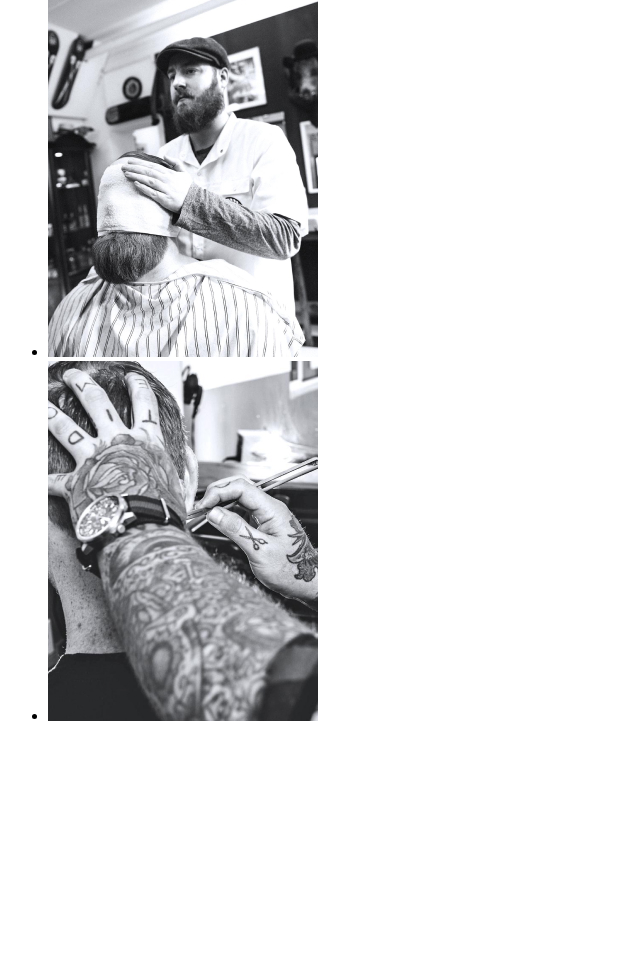
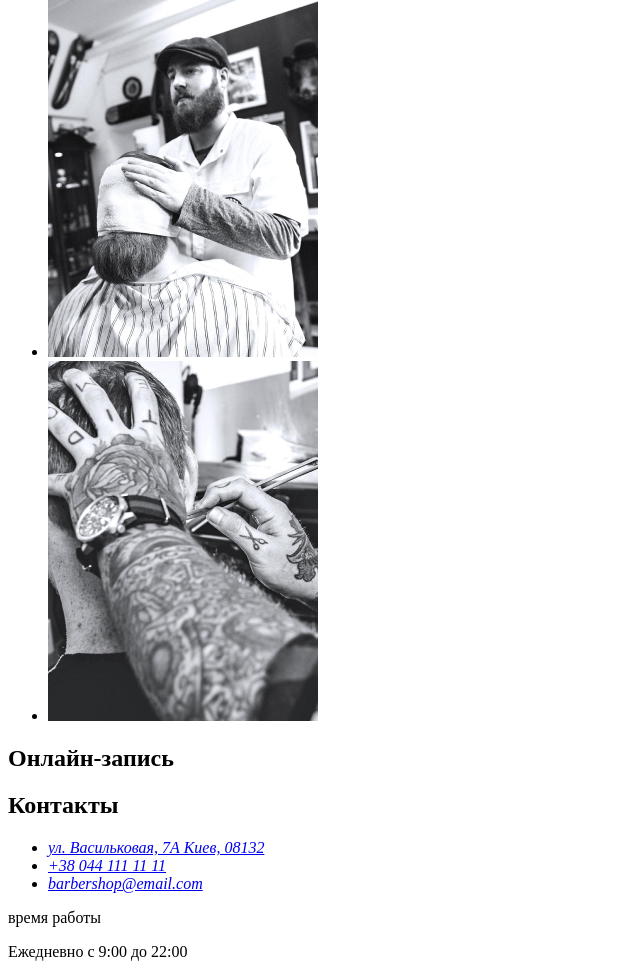
Before and after one commit to nazarii-lozynskyi/Barbershop_v1, a plain HTML site: page index.html in a window 1280 px wide. Shown: the part 4421-5398 px from the top of the page, without its empty margins (0-640 px from the left). Before the commit the page ends 5162 px from the top, so only its background shows below. Drawn offline with Linux system fonts and the light colour scheme.

Commit message:
add CONTACT

```diff
--- a/index.html
+++ b/index.html
@@ -192,6 +192,29 @@
         </ul>
 
     </section>
+
+    <!--CONTACT FORM-->
+    <h2>Онлайн-запись</h2>
+
+    <!--CONTACT INFORMATION-->
+    <h2>Контакты</h2>
+        <address>
+            <ul>
+                 <li>
+                    <a href="https://goo.gl/maps/CcJpwKKUmJ5fgpZm7" target="_blank" rel="noopener noreferrer">ул. Васильковая, 7А
+            Киев, 08132</a>
+                </li>
+                <li>
+            <a href="tel:+380441111111">+38 044 111 11 11
+            </a>
+                </li>
+                <li>
+            <a href="mailto:barbershop@email.com">barbershop@email.com</a>
+                </li>
+            </ul>
+        </address>
+        <p>время работы</p>
+        <p>Ежедневно с 9:00 до 22:00</p>
     </main>
     <footer></footer>
 
```
